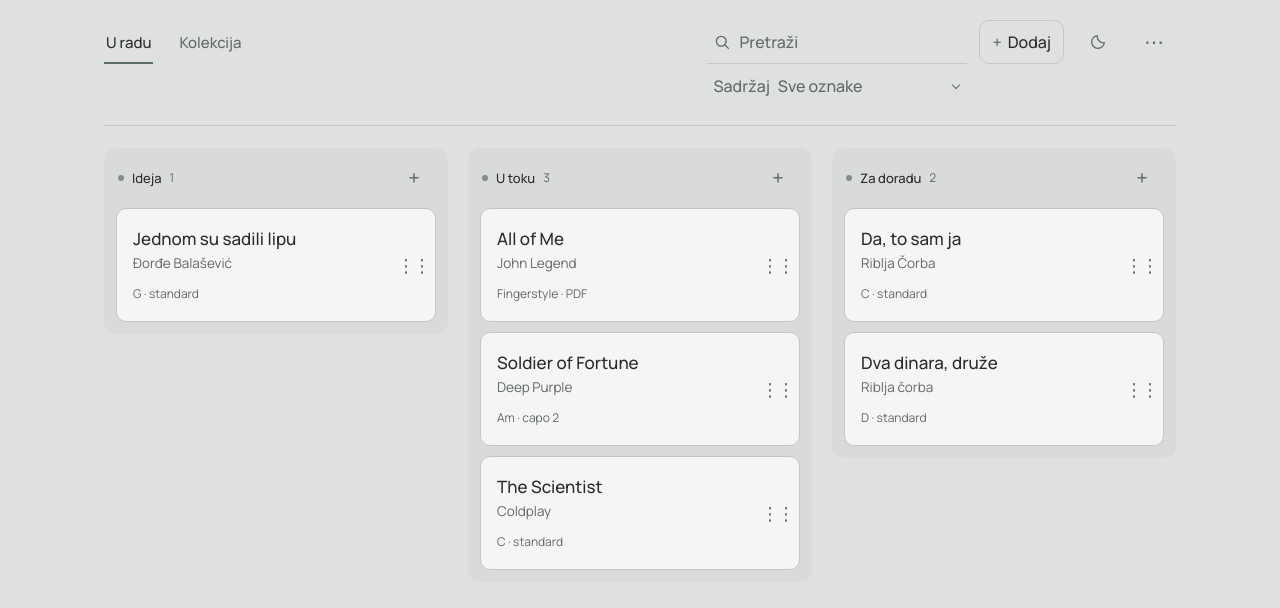
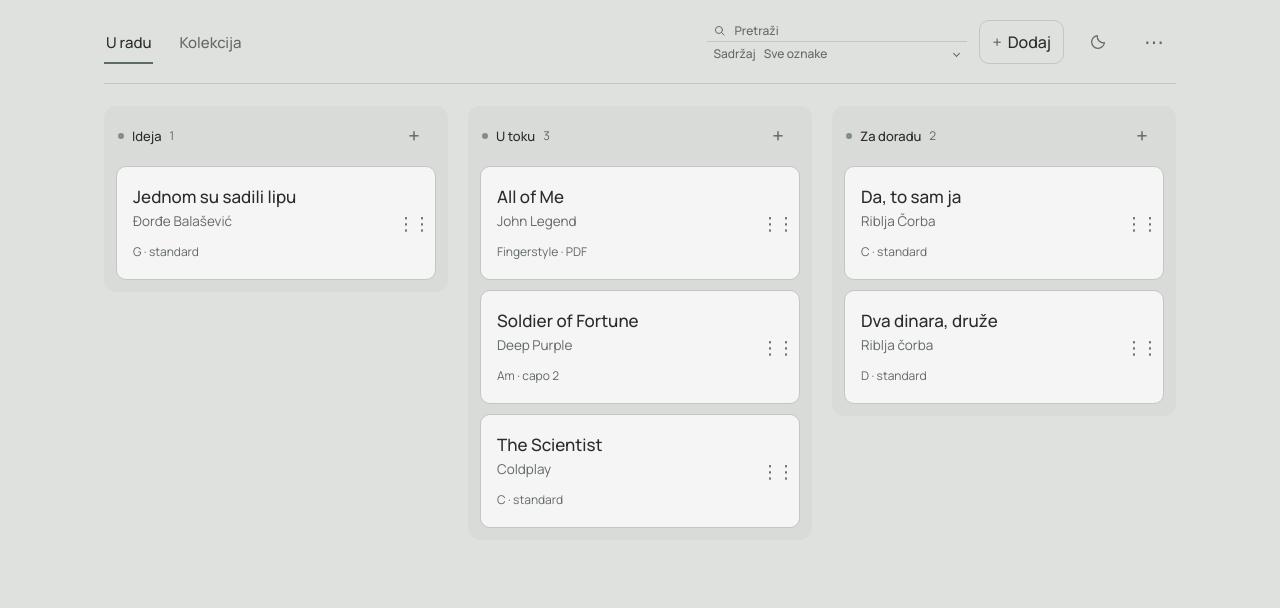
Before and after one commit to adnan1302/Gitara, a plain HTML site: page index.html in a window 1280 px wide. Drawn offline with Linux system fonts and the light colour scheme.

Commit message:
Fit stacked search and content filter into the Add button height

```diff
--- a/index.html
+++ b/index.html
@@ -66,10 +66,10 @@ button{cursor:pointer;touch-action:manipulation}
 .tab.on{color:var(--text);box-shadow:inset 0 -2px 0 var(--accent);border-radius:0}
 .tab.drop{color:var(--accent);box-shadow:inset 0 -2px 0 var(--accent)}
 .bar-in.nav{align-items:flex-start}
-.search-tools{flex:0 1 260px;min-width:0;display:grid;gap:2px}
-.search{min-width:0;display:flex;align-items:center;gap:8px;background:transparent;border-bottom:1px solid var(--line);padding:0 6px;min-height:44px;color:var(--muted)}
-.search svg{width:18px;height:18px;flex:none}
-.search input[type=search]{border:0;outline:0;background:transparent;width:100%;min-width:0;min-height:42px;padding:0;color:var(--text);font:500 16px/1.5 var(--sans);-webkit-appearance:none;appearance:none}
+.search-tools{flex:0 1 260px;min-width:0;height:44px;display:grid;grid-template-rows:22px 20px;gap:2px}
+.search{min-width:0;display:flex;align-items:center;gap:8px;background:transparent;border-bottom:1px solid var(--line);padding:0 6px;height:22px;min-height:0;color:var(--muted)}
+.search svg{width:13px;height:13px;flex:none}
+.search input[type=search]{border:0;outline:0;background:transparent;width:100%;min-width:0;height:21px;min-height:0;padding:0;color:var(--text);font:500 12px/18px var(--sans);-webkit-appearance:none;appearance:none}
 .search input::placeholder{color:var(--muted);opacity:1}
 .search:focus-within{outline:2px solid var(--accent);outline-offset:1px}
 #btnNew{border-color:var(--line);font:500 16px/1.5 var(--sans)}
@@ -212,9 +212,9 @@ textarea{font:15px/1.45 ui-monospace,SFMono-Regular,Menlo,monospace;white-space:
 .content-dot{display:inline-block;flex:none;width:8px;height:8px;border-radius:50%;vertical-align:middle;margin-right:9px;background:currentColor}
 .content-dot.red{color:var(--label-red)}.content-dot.yellow{color:var(--label-yellow)}
 #songLabel .content-dot{margin:0;width:10px;height:10px}
-.filter-row{position:relative;display:flex;align-items:center;gap:8px;min-width:0;padding-left:6px;color:var(--muted);font:500 16px/1.5 var(--sans)}
-.filter-row::after{content:"";position:absolute;right:8px;top:16px;width:5px;height:5px;border-right:1px solid currentColor;border-bottom:1px solid currentColor;transform:rotate(45deg);pointer-events:none}
-.filter-row select{flex:1;min-width:0;width:0;min-height:40px;padding:6px 24px 6px 0;border:0;border-radius:4px;background:transparent;color:var(--muted);font:inherit;cursor:pointer;-webkit-appearance:none;appearance:none;text-overflow:ellipsis}
+.filter-row{position:relative;display:flex;align-items:center;gap:8px;min-width:0;height:20px;padding-left:6px;color:var(--muted);font:500 12px/18px var(--sans)}
+.filter-row::after{content:"";position:absolute;right:8px;top:7px;width:4px;height:4px;border-right:1px solid currentColor;border-bottom:1px solid currentColor;transform:rotate(45deg);pointer-events:none}
+.filter-row select{flex:1;min-width:0;width:0;height:20px;min-height:0;padding:0 24px 0 0;border:0;border-radius:4px;background:transparent;color:var(--muted);font:inherit;cursor:pointer;-webkit-appearance:none;appearance:none;text-overflow:ellipsis}
 .filter-row select:hover{color:var(--text)}
 .label-heading{margin-top:16px!important}.comments-toggle{position:relative}.comments-toggle svg{width:21px;height:21px}
 #commentsCount{position:absolute;top:0;right:0;min-width:14px;font-size:10px;color:var(--accent);background:var(--bg);border-radius:8px}
--- a/sw.js
+++ b/sw.js
@@ -1,5 +1,5 @@
 /* Offline rad. Pri svakoj izmjeni fajlova aplikacije povećaj VERSION. */
-var VERSION = "gitara-v8-search-filter-style";
+var VERSION = "gitara-v9-compact-search-filter";
 var SHELL = ["./", "index.html", "app.js", "chords.js", "seeds.js", "sync.js", "song-details.js", "manifest.webmanifest", "icons/icon.svg", "icons/icon-180.png", "icons/icon-192.png", "icons/icon-512.png",
   "fonts/manrope-latin-variable.woff2", "fonts/manrope-latin-ext-variable.woff2",
   "fonts/source-sans-3-latin-variable.woff2", "fonts/source-sans-3-latin-ext-variable.woff2"];
```
